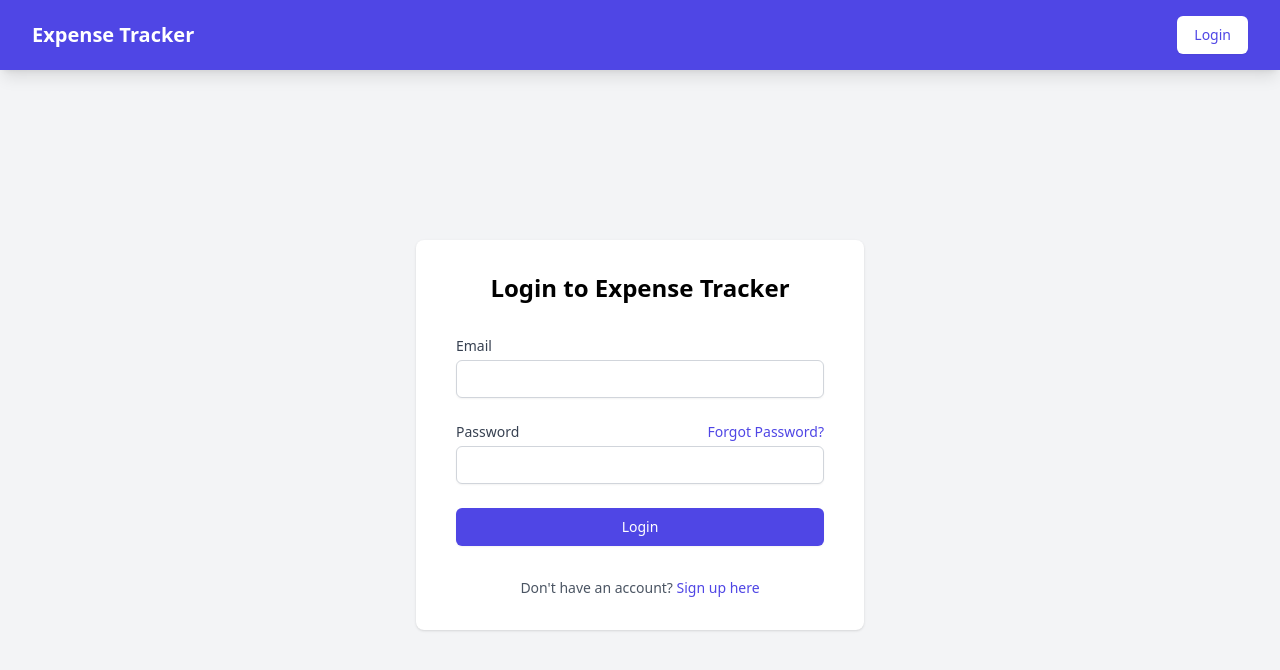
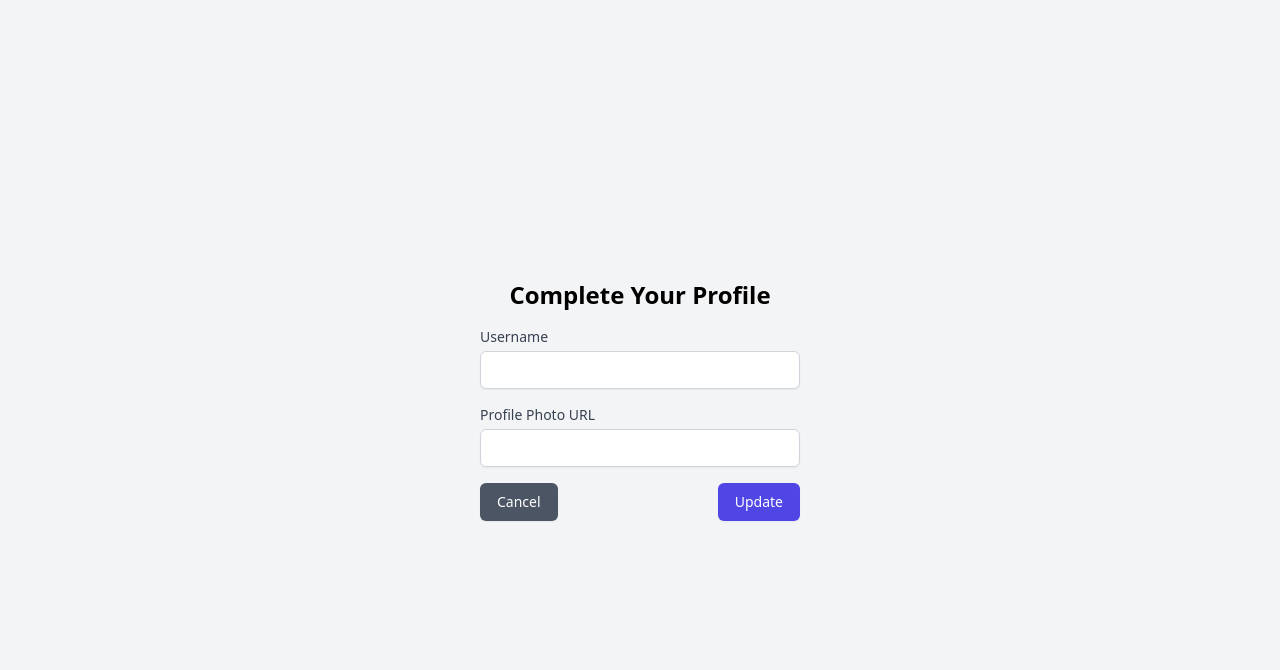
Before and after one commit to amitkocher1314/Expense-tracker, a React (Create React App) app: page /update-profile in a window 1280 px wide. Shown: the top 670 px of the page. Built offline with nearby package versions, Linux system fonts and the light colour scheme.

Commit message:
update-profile+firebase-update-profile-api

```diff
--- a/src/App.js
+++ b/src/App.js
@@ -3,6 +3,7 @@ import {BrowserRouter as Router, Route,Switch} from "react-router-dom";
 import Signup from "./components/pages/Signup";
 import Login from "./components/pages/Login";
 import Welcome from "./components/pages/Welcome";
+import UpdateProfile from "./components/pages/UpdateProfile";
 function App() {
   return(
     <Router>
@@ -13,6 +14,9 @@ function App() {
     <Route path="/welcome" >
     <Welcome />
     </Route>
+    <Route path="/update-profile" >
+    <UpdateProfile />
+    </Route>
     <Route  path="/" >
     <Login />
     </Route>
--- /dev/null
+++ b/src/components/pages/UpdateProfile.js
@@ -0,0 +1,99 @@
+import React, {useState} from "react";
+import { useHistory } from "react-router-dom";
+
+
+const UpdateProfile=()=>{
+
+    const [username, setUsername] = useState('');
+    const [photoURL, setPhotoURL] = useState('');
+    const history = useHistory();
+
+    const handleProfileUpdate = async (e) => {
+      e.preventDefault();
+      const idToken = localStorage.getItem('authToken');
+
+      if (!idToken) {
+        alert("User is not authenticated");
+        return;
+      }
+
+      try {
+        const url = `https://identitytoolkit.googleapis.com/v1/accounts:update?key=AIzaSyCsmq92tnnIqmTW8V5Zas257RF0G2lRtXw`;
+        const payload = {
+          idToken: idToken,
+          displayName: username,
+          photoUrl: photoURL,
+          returnSecureToken: true
+        };
+
+        const response = await fetch(url, {
+          method: 'POST',
+          headers: {
+            'Content-Type': 'application/json',
+          },
+          body: JSON.stringify(payload),
+        });
+
+        if (!response.ok) {
+          const errorData = await response.json();
+          throw new Error(errorData.error.message);
+        }
+
+        const data = await response.json();
+        console.log('Profile updated successfully', data);
+
+        alert("Profile updated successfully");
+        history.replace('/welcome');
+      } catch (error) {
+        alert(error.message);
+      }
+      setUsername('');
+      setPhotoURL('')
+    };
+
+return(
+        <div className="flex flex-col items-center justify-center min-h-screen bg-gray-100">
+        <h1 className="text-2xl font-bold">Complete Your Profile</h1>
+        <form onSubmit={handleProfileUpdate} className="mt-4 space-y-4 w-80">
+          <div>
+            <label htmlFor="username" className="block text-sm font-medium text-gray-700">Username</label>
+            <input
+              type="text"
+              id="username"
+              className="mt-1 block w-full px-3 py-2 border border-gray-300 rounded-md shadow-sm focus:outline-none focus:ring-indigo-500 focus:border-indigo-500 sm:text-sm"
+              value={username}
+              onChange={(e) => setUsername(e.target.value)}
+              required
+            />
+          </div>
+          <div>
+            <label htmlFor="photoURL" className="block text-sm font-medium text-gray-700">Profile Photo URL</label>
+            <input
+              type="url"
+              id="photoURL"
+              className="mt-1 block w-full px-3 py-2 border border-gray-300 rounded-md shadow-sm focus:outline-none focus:ring-indigo-500 focus:border-indigo-500 sm:text-sm"
+              value={photoURL}
+              onChange={(e) => setPhotoURL(e.target.value)}
+              required
+            />
+          </div>
+          <div className="flex justify-between">
+            <button
+              type="button"
+              className="py-2 px-4 border border-transparent rounded-md shadow-sm text-sm font-medium text-white bg-gray-600 hover:bg-gray-700 focus:outline-none focus:ring-2 focus:ring-offset-2 focus:ring-gray-500"
+              onClick={() => history.replace('/welcome')}
+            >
+              Cancel
+            </button>
+            <button
+              type="submit"
+              className="py-2 px-4 border border-transparent rounded-md shadow-sm text-sm font-medium text-white bg-indigo-600 hover:bg-indigo-700 focus:outline-none focus:ring-2 focus:ring-offset-2 focus:ring-indigo-500"
+            >
+              Update
+            </button>
+          </div>
+        </form>
+      </div>
+  )
+}
+export default UpdateProfile;
--- a/src/components/pages/Welcome.js
+++ b/src/components/pages/Welcome.js
@@ -1,8 +1,22 @@
 import React from "react";
+import { Link } from "react-router-dom";
 
-const Welcome=()=>{
-    return(
-       <h1>Welcome to Expense Tracker</h1>
-    )
-}
+const Welcome = () => {
+
+
+  return (
+    <div className="flex flex-col items-center justify-center min-h-screen bg-gray-100">
+      <h1>Welcome to Expense Tracker</h1>
+
+        <div className="mt-4 text-center">
+          <p className="text-red-500">Your profile is incomplete.</p>
+          <Link to="/update-profile" className="mt-2 inline-block bg-indigo-600 text-white px-4 py-2 rounded">
+            Complete Profile
+          </Link>
+        </div>
+
+    </div>
+  );
+};
+
 export default Welcome;
```
